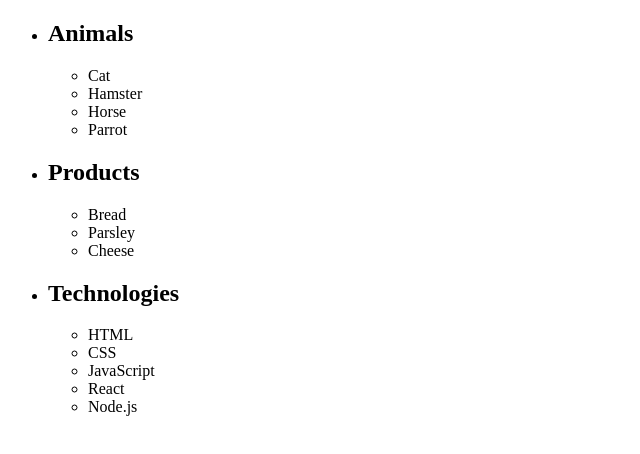
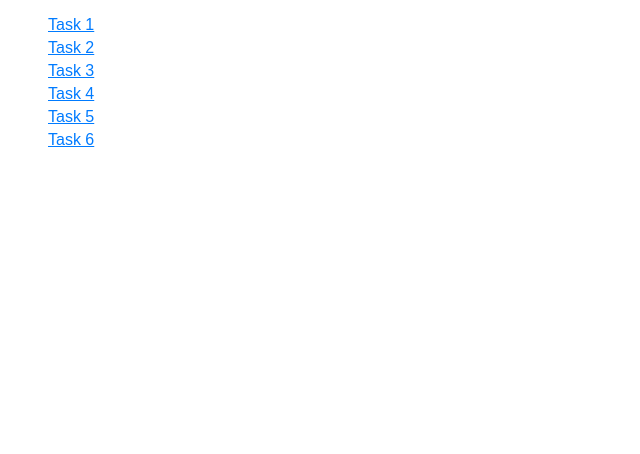
Before and after one commit to IvanMoses/goit-js-hw-07, a plain HTML site: page index.html in a window 1280 px wide. Shown: the whole page, without its empty margins (0-640 px from the left). Drawn offline with Linux system fonts and the light colour scheme.

Commit message:
hopefuly

```diff
--- a/index.html
+++ b/index.html
@@ -4,52 +4,38 @@
 <head>
     <meta charset="UTF-8">
     <meta name="viewport" content="width=device-width, initial-scale=1.0">
-    <title>Document</title>
+    <title>Main Page</title>
+    <style>
+        body {
+            font-family: Arial, sans-serif;
+        }
+
+        ul {
+            list-style-type: none;
+        }
+
+        li {
+            margin: 5px 0;
+        }
+
+        a {
+            text-decoration: underline;
+            color: #007BFF;
+        }
+
+    </style>
 </head>
 
 <body>
-    <ul id="categories">
-        <li class="item">
-            <h2>Animals</h2>
-            <ul>
-                <li>Cat</li>
-                <li>Hamster</li>
-                <li>Horse</li>
-                <li>Parrot</li>
-            </ul>
-        </li>
-        <li class="item">
-            <h2>Products</h2>
-            <ul>
-                <li>Bread</li>
-                <li>Parsley</li>
-                <li>Cheese</li>
-            </ul>
-        </li>
-        <li class="item">
-            <h2>Technologies</h2>
-            <ul>
-                <li>HTML</li>
-                <li>CSS</li>
-                <li>JavaScript</li>
-                <li>React</li>
-                <li>Node.js</li>
-            </ul>
-        </li>
+
+    <ul>
+        <li><a href="task-1.html" target="_blank">Task 1</a></li>
+        <li><a href="task-2.html" target="_blank">Task 2</a></li>
+        <li><a href="task-3.html" target="_blank">Task 3</a></li>
+        <li><a href="task-4.html" target="_blank">Task 4</a></li>
+        <li><a href="task-5.html" target="_blank">Task 5</a></li>
+        <li><a href="task-6.html" target="_blank">Task 6</a></li>
     </ul>
-
-    <script>
-        const categoriesList = document.querySelector('#categories');
-        const items = categoriesList.querySelectorAll('.item');
-        console.log(`Number of categories: ${items.length}`);
-
-        items.forEach(item => {
-            const title = item.querySelector('h2').textContent;
-            const elementsCount = item.querySelectorAll('ul li').length;
-            console.log(`Category: ${title}`);
-            console.log(`Elements: ${elementsCount}`);
-        });
-    </script>
 </body>
 
 </html>
```
Also changed, not shown: task-1.html (added, +55 -0 lines), task-2.html (renamed from index1.html), task-3.html (renamed from index2.html), task-4.html (renamed from index3.html), task-5.html (renamed from index4.html), task-6.html (renamed from index6.html).
